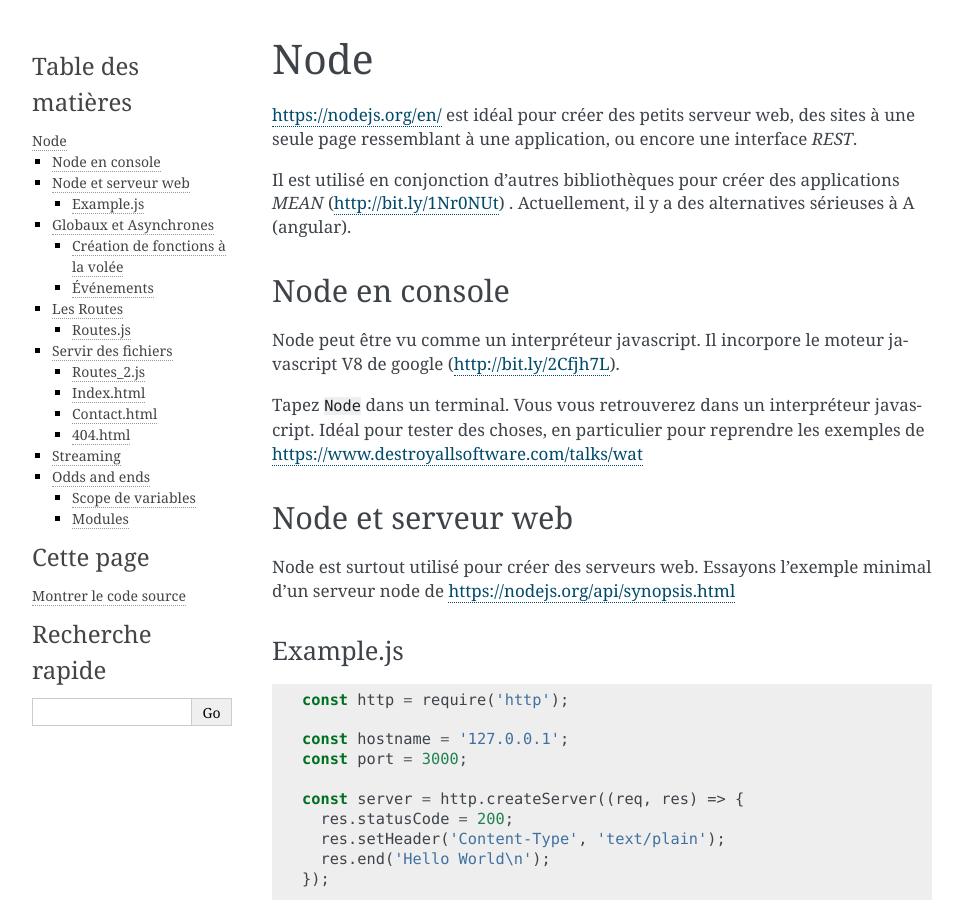
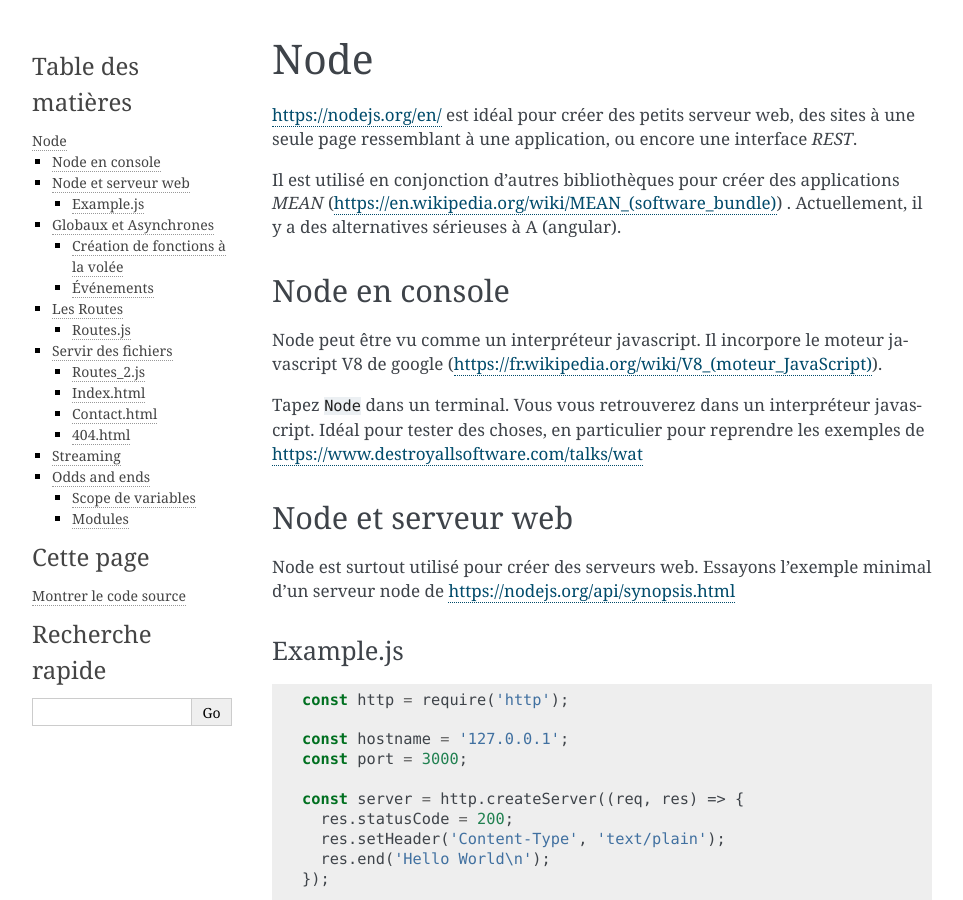
Before and after one commit to FrancoisBrucker/web_serveur, a Sphinx documentation site: the page built from source/cours_2_1_node.rst, in a window 1280 px wide and 900 px high. Shown: the whole window, without its empty margins (148-1111 px from the left). Built offline with Sphinx 7.4.7, drawn with Linux system fonts in a browser that asks for light colours; some of the changed lines change nothing that is shown.

Commit message:
Thomas : Correction des liens bitly par une version explicite et fonctionnelle

```diff
--- a/source/cours_2_1_node.rst
+++ b/source/cours_2_1_node.rst
@@ -4,12 +4,12 @@ Node
 
 https://nodejs.org/en/ est idéal pour créer des petits serveur web, des sites à une seule page ressemblant à une application, ou encore une interface *REST*.
 
-Il est utilisé en conjonction d'autres bibliothèques pour créer des applications *MEAN* (http://bit.ly/1Nr0NUt) . Actuellement, il y a des alternatives sérieuses à A (angular).
+Il est utilisé en conjonction d'autres bibliothèques pour créer des applications *MEAN* (`<https://en.wikipedia.org/wiki/MEAN_(software_bundle)>`_) . Actuellement, il y a des alternatives sérieuses à A (angular).
 
 Node en console
 ===============
 
-Node peut être vu comme un interpréteur javascript. Il incorpore le moteur javascript V8 de google (http://bit.ly/2Cfjh7L).
+Node peut être vu comme un interpréteur javascript. Il incorpore le moteur javascript V8 de google (`<https://fr.wikipedia.org/wiki/V8_(moteur_JavaScript)>`_).
 
 Tapez :code:`Node` dans un terminal. Vous vous retrouverez dans un interpréteur javascript. Idéal pour tester des choses, en particulier pour reprendre les exemples de https://www.destroyallsoftware.com/talks/wat
 
```
